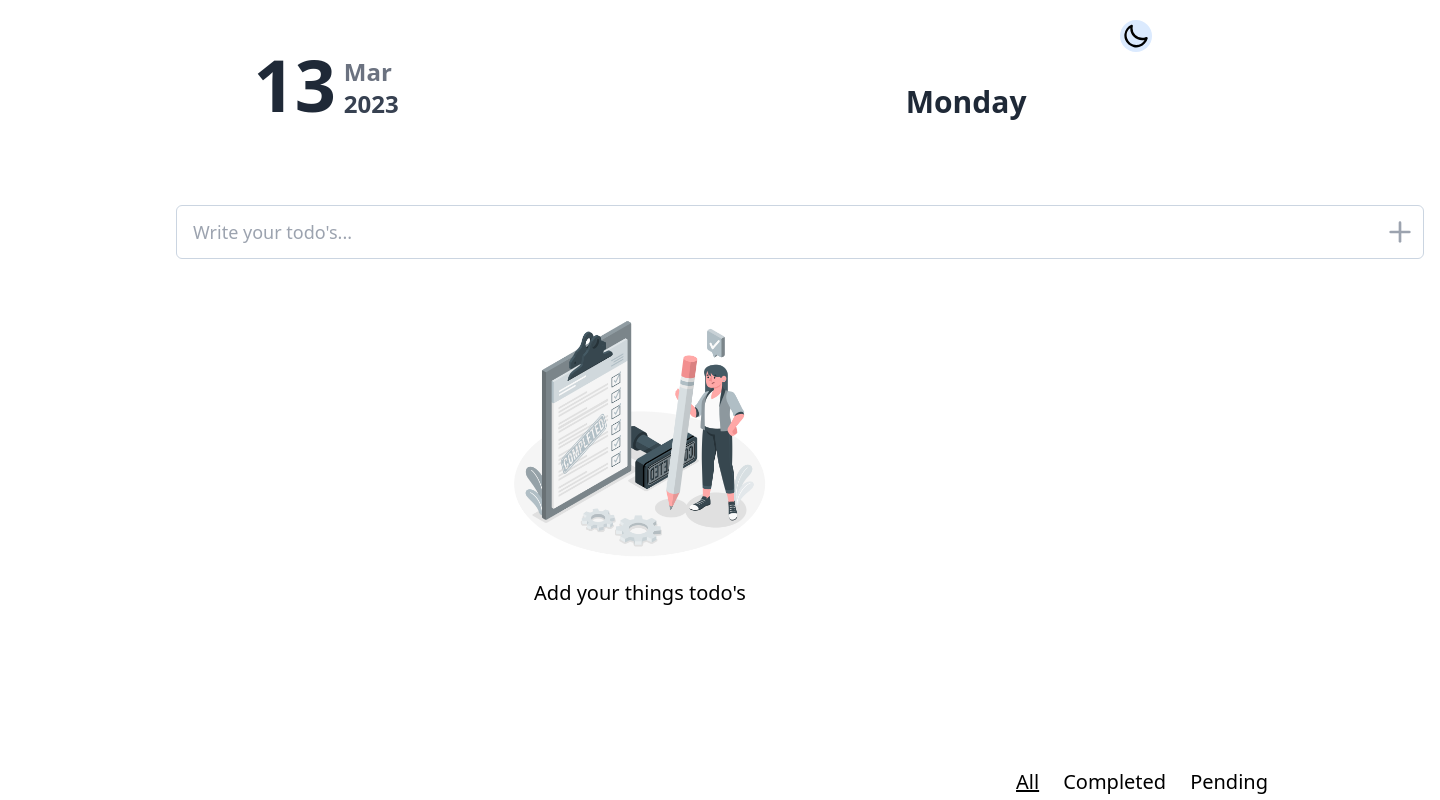
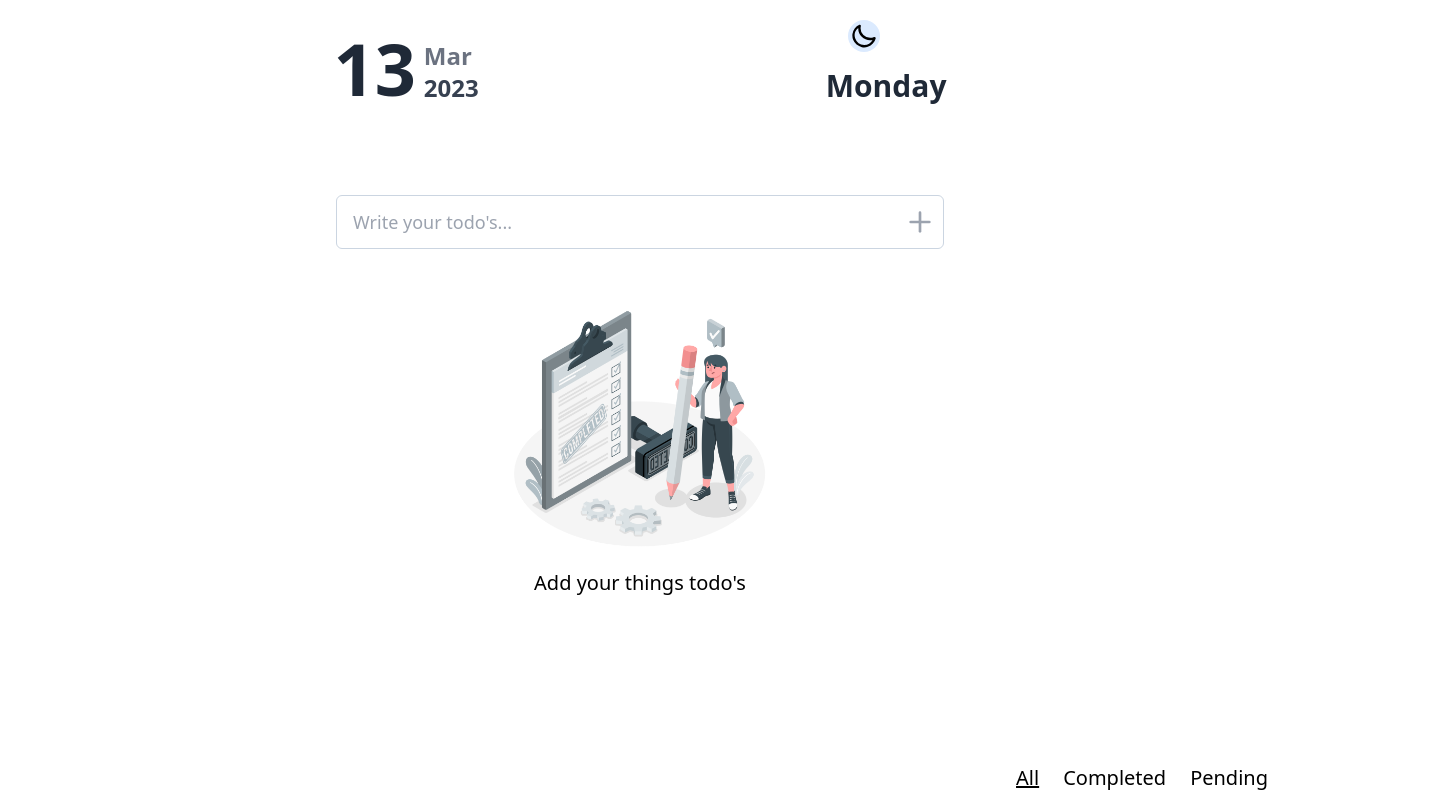
Before and after one commit to MateoRiosd93/todo-list, a React (Create React App) app: page /to-dos in a window 1280 px wide. Shown: the whole page, 1440 px wide, since content can reach past the window. Built offline with nearby package versions, Linux system fonts and the light colour scheme.

Commit message:
Ajustes en estilos.

```diff
--- a/src/components/layout/index.tsx
+++ b/src/components/layout/index.tsx
@@ -8,9 +8,9 @@ export function Layout({ children }: Props) {
     const {darkMode, handleMode} = useDarkMode()
 
     return (
-        <div className='flex flex-col items-center h-screen relative dark:bg-slate-800'>
+        <div className='flex flex-col items-center h-screen relative dark:bg-slate-800 overflow-y-hidden'>
             <button
-                className='flex justify-center items-center rounded-full bg-blue-100 absolute transition-all z-10 w-8 right-5 top-5 p-[2px] dark:bg-yellow-100 md:right-32'
+                className='flex justify-center items-center rounded-full bg-blue-100 absolute transition-all z-10 w-8 right-5 top-5 p-[2px] dark:bg-yellow-100 md:right-32 lg:right-[400px]'
                 onClick={() => handleMode()}
             >
                 <Theme mode={darkMode} />
--- a/src/components/views/to-dos/add-todo/index.tsx
+++ b/src/components/views/to-dos/add-todo/index.tsx
@@ -6,11 +6,11 @@ export default function AddTodo() {
 
     return (
         <form
-            className='w-screen flex justify-center items-center px-4 relative'
+            className='w-full flex justify-center items-center px-4 relative'
             onSubmit={saveTodo}
         >
             <input
-                className='w-screen border bg-transparent text-slate-800 border-slate-300 px-4 py-3 rounded-md focus:border-gray-600  outline-none text-lg  dark:text-white'
+                className='w-full border bg-transparent text-slate-800 border-slate-300 px-4 py-3 rounded-md focus:border-gray-600  outline-none text-lg  dark:text-white'
                 type='text'
                 placeholder={`Write your todo's...`}
                 value={task}
--- a/src/components/views/to-dos/footer/index.tsx
+++ b/src/components/views/to-dos/footer/index.tsx
@@ -57,7 +57,7 @@ export default function Footer() {
     }
 
     return (
-        <footer className='w-screen flex justify-end pb-1'>
+        <footer className='w-full flex justify-end pb-2'>
             <div>
                 <span
                     onClick={() => handleFilter(Filters.all)}
--- a/src/components/views/to-dos/header/index.tsx
+++ b/src/components/views/to-dos/header/index.tsx
@@ -4,7 +4,7 @@ export default function Header() {
     const { dates } = useDates()
 
     return (
-        <header className='w-screen flex justify-around items-center md:mt-12'>
+        <header className='w-full flex justify-around items-center mt-8 lg:w-9/12'>
             <div className='flex justify-items-stretch'>
                 <h3 className='font-extrabold text-7xl text-center text-gray-800 dark:text-slate-100'>
                     {dates.day}
--- a/src/components/views/to-dos/index.tsx
+++ b/src/components/views/to-dos/index.tsx
@@ -5,9 +5,9 @@ import ListTodo from './list-to-do'
 
 export function ToDos() {
     return (
-        <div className='h-screen w-screen flex flex-col justify-between items-center'>
+        <div className='h-screen w-full flex flex-col justify-between items-center relative'>
             <Header />
-            <div className='flex flex-col h-2/3 gap-6 md:w-3/4 md:mt-14'>
+            <div className='w-full flex flex-col h-2/3 gap-6 md:w-3/4 md:mt-14 lg:w-1/2'>
                 <AddTodo/>
                 <ListTodo/>
             </div>
```
